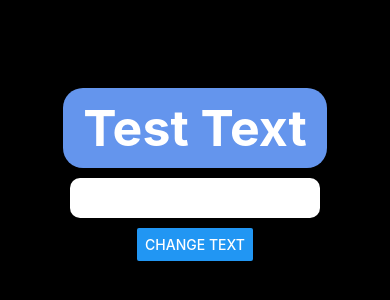
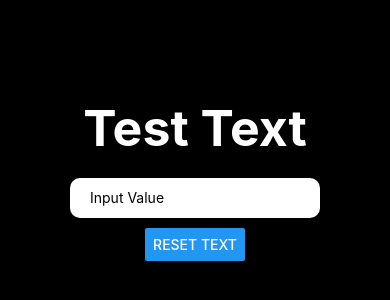
Before and after one commit to i-amare/react-native-tutorial, a React Native app: screen / in a window 390 px wide. Shown: the part 248-548 px from the top of the page. Built offline with nearby package versions, Linux system fonts and the light colour scheme.

Commit message:
Lesson 5: Text Inputs

```diff
--- a/App.tsx
+++ b/App.tsx
@@ -5,11 +5,17 @@ import { useState } from "react";
 export default function App() {
 	const [text, setText] = useState("Test Text");
 
+  function handleButtonCLick() {
+    setText("Input Value")
+  }
+
 	return (
 		<View style={styles.view}>
+			<View style={styles.textContainer}>
 				<Text style={styles.header}>{text}</Text>
-      <TextInput onChange={() => setText("Changed")} style={styles.input}></TextInput>
-      <Button title="Change Text" onPress={() => setText("Bruh")} />
+			</View>
+			<TextInput style={styles.input} defaultValue="Input Value"  onChangeText={(val) => setText(val)} />
+			<Button title='Reset Text' onPress={() => setText("Input Value")} />
 			<StatusBar style='auto'></StatusBar>
 		</View>
 	);
@@ -27,10 +33,6 @@ const styles = StyleSheet.create({
 		gap: 10,
 	},
 	header: {
-		borderRadius: 20,
-		paddingVertical: 10,
-		paddingHorizontal: 20,
-		backgroundColor: "cornflowerblue",
 		color: "#fff",
 		fontSize: 50,
 		fontWeight: "bold",
@@ -39,9 +41,14 @@ const styles = StyleSheet.create({
 		width: 250,
 		height: 30,
 		padding: 20,
-    borderColor: 'white',
+		borderColor: "white",
 		borderRadius: 10,
-    color: 'black',
-    backgroundColor: 'white'
+		color: "black",
+		backgroundColor: "white",
+	},
+	textContainer: {
+		borderRadius: 20,
+		paddingVertical: 10,
+		paddingHorizontal: 20,
 	},
 });
```
Lines whose indentation alone changed are shown as unchanged.
